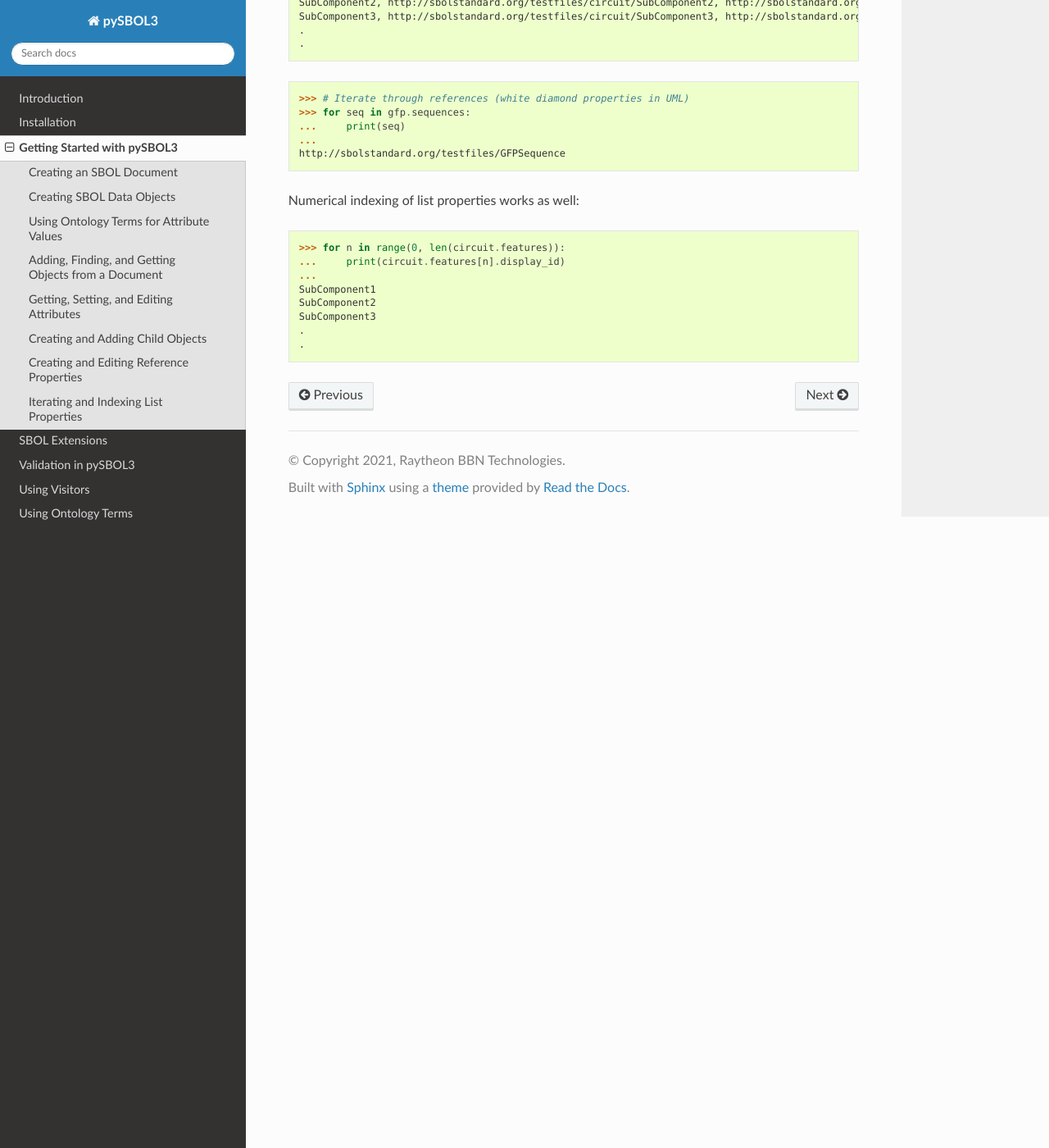
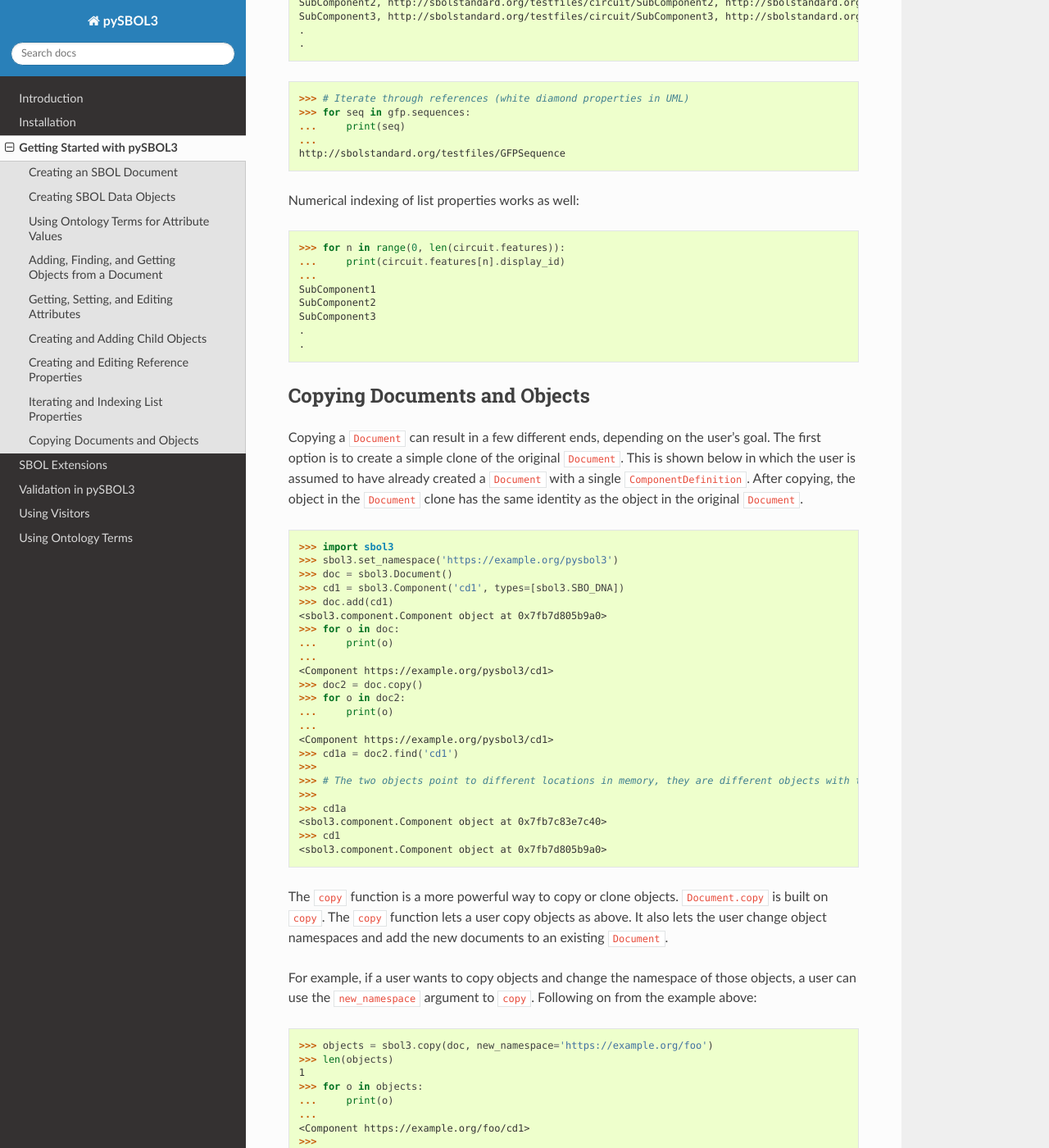
Before and after one commit to SynBioDex/pySBOL3, a Sphinx documentation site: the page built from docs/getting_started.rst, in a window 1280 px wide and 1400 px high, scrolled down 7909 px. Shown: the whole window at 82% size. Built offline with Sphinx 7.4.7 and the Read the Docs theme 2.0.0, drawn with Linux system fonts in a browser that asks for light colours; some of the changed text lies outside the part shown.

Commit message:
Add documentation for copy, and implicitly for clone

```diff
--- a/docs/getting_started.rst
+++ b/docs/getting_started.rst
@@ -417,69 +417,91 @@ Numerical indexing of list properties works as well:
 
 .. end
 
-.. The code for Document.copy() and related methods is still under development, see issue #235; so I'm commenting out this section for now.
 
-    ----------------------------------
-    Copying Documents and Objects
-    ----------------------------------
+----------------------------------
+Copying Documents and Objects
+----------------------------------
 
-    Copying a ``Document`` can result in a few different ends, depending on the user's goal. The first option is to create a simple clone of the original ``Document``. This is shown below in which the user is assumed to have already created a ``Document`` with a single ``ComponentDefinition``. After copying, the object in the ``Document`` clone has the same identity as the object in the original ``Document``.
+Copying a ``Document`` can result in a few different ends,
+depending on the user's goal. The first option is to create a
+simple clone of the original ``Document``. This is shown below in
+which the user is assumed to have already created a ``Document``
+with a single ``ComponentDefinition``. After copying, the object
+in the ``Document`` clone has the same identity as the object in
+the original ``Document``.
 
-    .. code:: python
+.. code:: python
 
-        >>> for o in doc:
-        ...     print o
-        ...
-        http://examples.org/ComponentDefinition/cd/1
-        >>> doc2 = doc.copy()
-        >>> for o in doc2:
-        ...     print o
-        ...
-        http://examples.org/ComponentDefinition/cd/1
+    >>> import sbol3
+    >>> sbol3.set_namespace('https://example.org/pysbol3')
+    >>> doc = sbol3.Document()
+    >>> cd1 = sbol3.Component('cd1', types=[sbol3.SBO_DNA])
+    >>> doc.add(cd1)
+    <sbol3.component.Component object at 0x7fb7d805b9a0>
+    >>> for o in doc:
+    ...     print(o)
+    ...
+    <Component https://example.org/pysbol3/cd1>
+    >>> doc2 = doc.copy()
+    >>> for o in doc2:
+    ...     print(o)
+    ...
+    <Component https://example.org/pysbol3/cd1>
+    >>> cd1a = doc2.find('cd1')
+    >>>
+    >>> # The two objects point to different locations in memory, they are different objects with the same name.
+    >>>
+    >>> cd1a
+    <sbol3.component.Component object at 0x7fb7c83e7c40>
+    >>> cd1
+    <sbol3.component.Component object at 0x7fb7d805b9a0>
 
-    .. end
+.. end
 
 
-    More commonly a user wants to import objects from the target Document into their Homespace. In this case, the user can specify a target namespace for import. Objects in the original ``Document`` that belong to the target namespace are copied into the user's Homespace. Contrast the example above with the following.
+The ``copy`` function is a more powerful way to copy or clone
+objects. ``Document.copy`` is built on ``copy``. The ``copy`` function
+lets a user copy objects as above. It also lets the user change object
+namespaces and add the new documents to an existing ``Document``.
 
-    .. code:: python
+For example, if a user wants to copy objects and change the namespace
+of those objects, a user can use the ``new_namespace`` argument to
+``copy``. Following on from the example above:
 
-      >>> setHomespace('http://sys-bio.org')
-      >>> doc2 = doc.copy('http://examples.org')
-      >>> for o in doc:
-      ...     print o
-      ...
-      http://examples.org/ComponentDefinition/cd/1
-      >>> for o in doc2:
-      ...     print o
-      ...
-      http://sys-bio.org/ComponentDefinition/cd/1
+.. code:: python
 
-    .. end
+    >>> objects = sbol3.copy(doc, new_namespace='https://example.org/foo')
+    >>> len(objects)
+    1
+    >>> for o in objects:
+    ...     print(o)
+    ...
+    <Component https://example.org/foo/cd1>
+    >>>
 
-    In the examples above, the ``copy`` method returns a new ``Document``. However, it is possible to integrate the result of multiple ``copy`` operations into an existing ``Document``.
+.. end
 
-    .. code:: python
+Finally, if a user wants to construct a new set of objects and add
+them to an existing ``Document`` they can do so using the
+``new_document`` argument to ``copy``. Again, following on from the
+example above:
 
-      >>> for o in doc1:
-             print o
+.. code:: python
 
-      http://examples.org/ComponentDefinition/cd1/1
-      >>> for o in doc2:
-           print o
-      ...
-      http://examples.org/ComponentDefinition/cd2/1
-      >>> doc1.copy('http://examples.org', doc3)
-      Document
-      >>> doc2.copy('http://examples.org', doc3)
-      Document
-      >>> for o in doc3:
-      ...     print o
-      ...
-      http://examples.org/ComponentDefinition/cd2/1
-      http://examples.org/ComponentDefinition/cd1/1
+    >>> doc3 = sbol3.Document()
+    >>> len(doc3)
+    0
+    >>> sbol3.copy(doc, new_namespace='https://example.org/bar', new_document=doc3)
+    [<sbol3.component.Component object at 0x7fb7d844aa60>]
+    >>> len(doc3)
+    1
+    >>> for o in doc3:
+    ...     print(o)
+    ...
+    <Component https://example.org/bar/cd1>
+    >>>
 
-    .. end
+.. end
 
 .. Import and export from other formats is still under development, see issues #65 and #66; so I'm commenting out this section for now.
 
```
